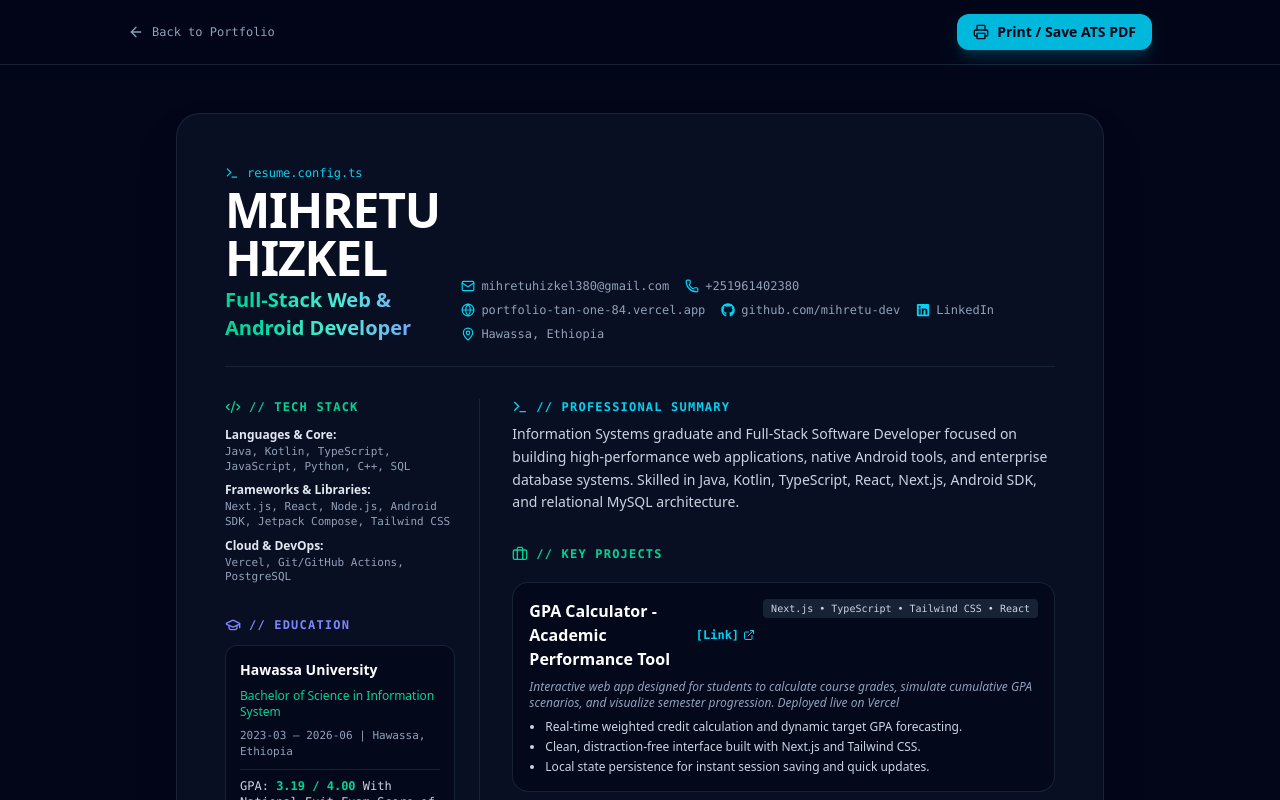
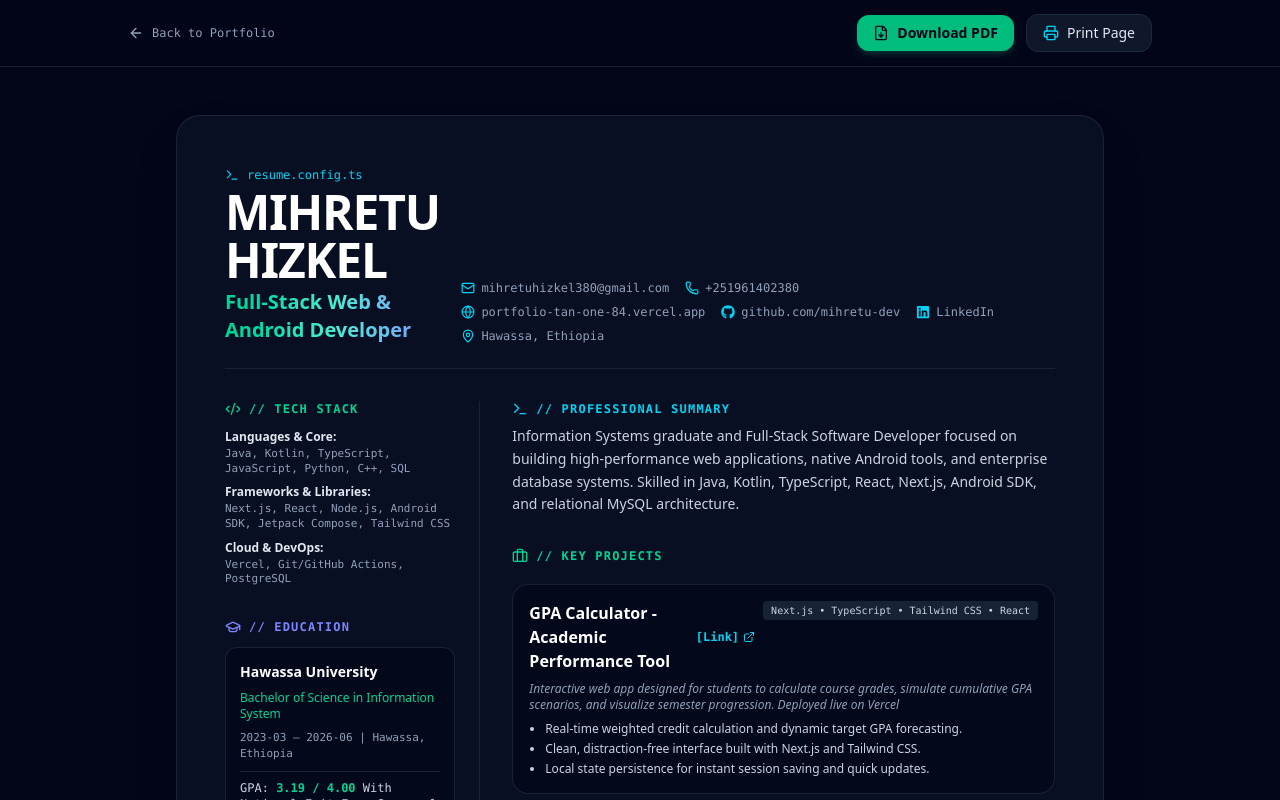
Before and after one commit to mihretu-dev/portfolio, a Next.js app: page /resume in a window 1280 px wide. Shown: the top 800 px of the page. Built offline with nearby package versions, Linux system fonts and the light colour scheme.

Commit message:
feat: set uploaded ATS PDF resume as direct downloadable asset

```diff
--- a/src/app/page.tsx
+++ b/src/app/page.tsx
@@ -495,9 +495,10 @@ export default function PortfolioPage() {
                 <ArrowRight className="w-4 h-4 group-hover:translate-x-0.5 transition-transform" />
               </motion.a>
               <motion.a
-                href="/resume"
+                href="/Mihretu_Hizkel_Resume.pdf"
                 target="_blank"
                 rel="noopener noreferrer"
+                download="Mihretu_Hizkel_Resume.pdf"
                 id="hero-view-resume"
                 whileHover={{ scale: 1.02 }}
                 whileTap={{ scale: 0.98 }}
--- a/src/app/resume/page.tsx
+++ b/src/app/resume/page.tsx
@@ -15,6 +15,7 @@ import {
   Briefcase,
   Layers,
   ExternalLink,
+  FileDown,
 } from "lucide-react";
 import { FaGithub, FaLinkedin } from "react-icons/fa";
 
@@ -36,13 +37,23 @@ export default function ResumePage() {
             Back to Portfolio
           </Link>
 
-          <button
-            onClick={handlePrint}
-            className="inline-flex items-center gap-2 px-4 py-2 rounded-xl bg-cyan-500 hover:bg-cyan-400 text-slate-950 font-bold text-xs sm:text-sm transition-all shadow-lg shadow-cyan-500/20 hover:shadow-cyan-500/35"
-          >
-            <Printer className="w-4 h-4" />
-            Print / Save ATS PDF
-          </button>
+          <div className="flex items-center gap-3">
+            <a
+              href="/Mihretu_Hizkel_Resume.pdf"
+              download="Mihretu_Hizkel_Resume.pdf"
+              className="inline-flex items-center gap-2 px-4 py-2 rounded-xl bg-emerald-500 hover:bg-emerald-400 text-slate-950 font-bold text-xs sm:text-sm transition-all shadow-md shadow-emerald-500/20"
+            >
+              <FileDown className="w-4 h-4" />
+              Download PDF
+            </a>
+            <button
+              onClick={handlePrint}
+              className="inline-flex items-center gap-2 px-4 py-2 rounded-xl bg-slate-900 hover:bg-slate-800 border border-slate-800 hover:border-slate-700 text-slate-200 font-medium text-xs sm:text-sm transition-all"
+            >
+              <Printer className="w-4 h-4 text-cyan-400" />
+              Print Page
+            </button>
+          </div>
         </div>
       </header>
 
```
Also changed, not shown: 2 other files (tests, documents, lock files or other folders).
